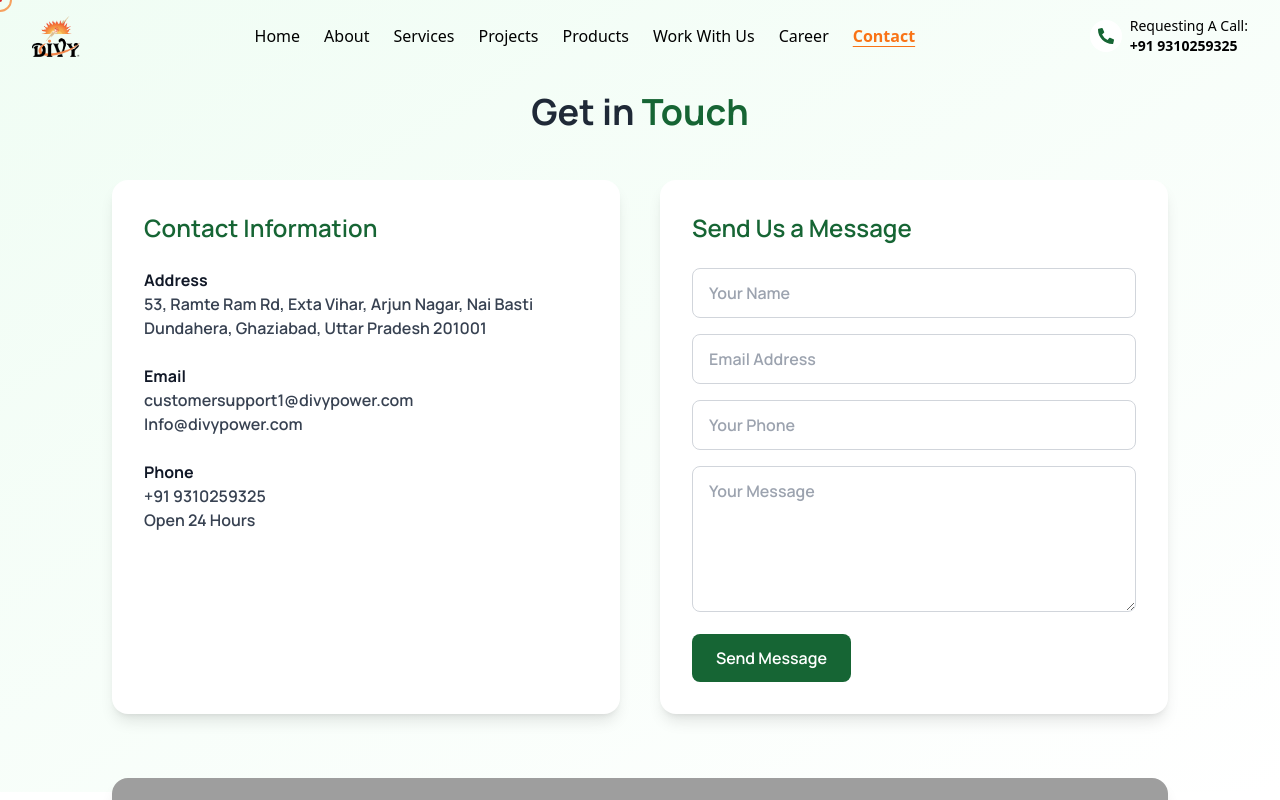
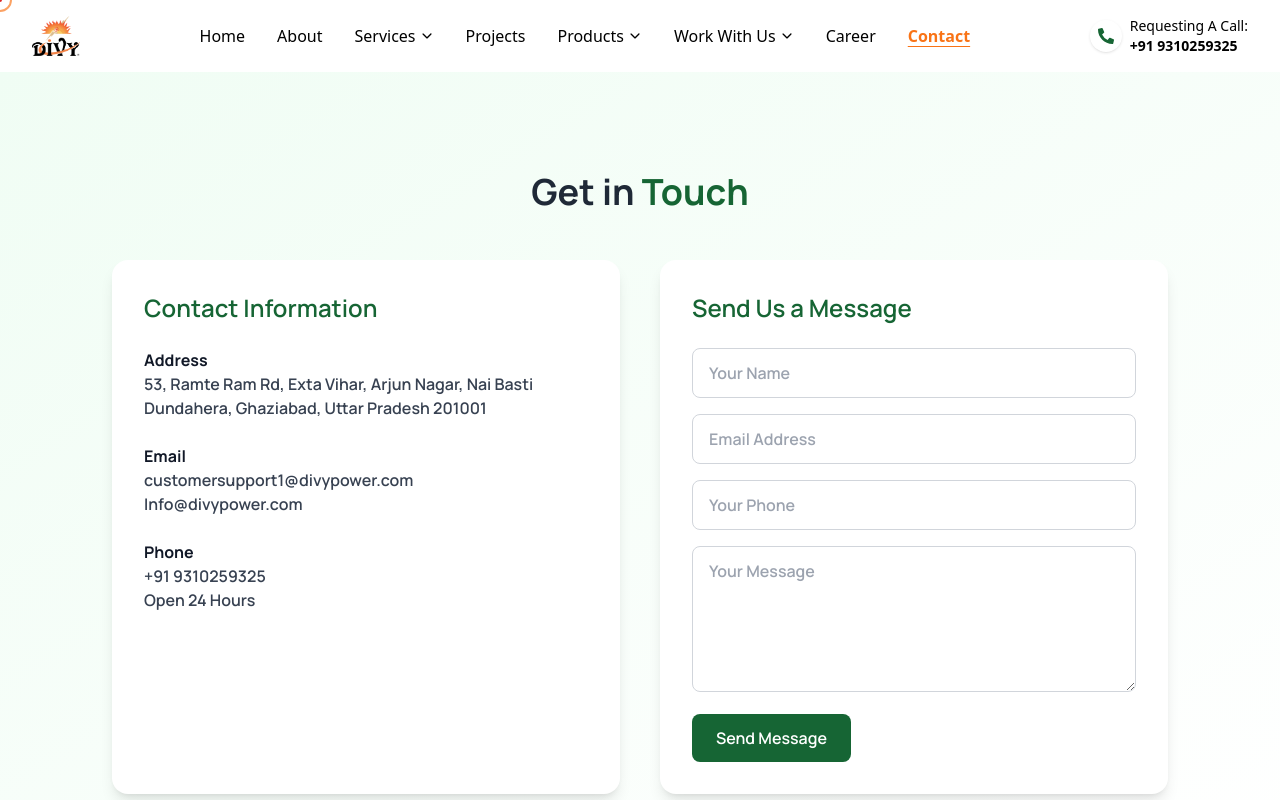
Before and after one commit to vanshika8484/Solar_web, a React (Vite) app: page /contact in a window 1280 px wide. Shown: the top 800 px of the page. Built offline with nearby package versions, Linux system fonts and the light colour scheme; grey boxes are pictures that could not be loaded; a web font is replaced by a local one.

Commit message:
Update SolarLanding.jsx

```diff
--- a/src/components/SolarLanding.jsx
+++ b/src/components/SolarLanding.jsx
@@ -2,17 +2,45 @@ import React, { useState, useEffect } from 'react';
 import { Link, NavLink } from 'react-router-dom';
 import { FaPhoneAlt } from 'react-icons/fa';
 import { HiOutlineMenu, HiOutlineX } from 'react-icons/hi';
-
+import { IoIosArrowDown } from 'react-icons/io';
 import solarlogo from '../Images/logo2.png';
 import './SolarLanding.css';
 
 const navLinks = [
   { name: 'Home', path: '/' },
   { name: 'About', path: '/about' },
-  { name: 'Services', path: '/services' },
+  {
+    name: 'Services',
+    path: '/services', // Main page for services
+    dropdown: [
+      { name: 'Installation & Commissioning (INC)', path: '/Installation_&_Commissioning_(INC)' },
+      { name: 'Engineering, Procurement, and Construction (EPC)', path: '/Engineering_Procurement_and_Construction_(EPC)' },
+      { name: 'Operations & Maintenance (O&M)', path: '/Operations_&_Maintenance_(O&M)' },
+      { name: 'Annual Maintenance Contracts (AMC)', path: '/Annual_Maintenance_Contracts(AMC)' },
+      { name: 'Health Check ups', path: '/Health_Check_ups' },
+    ],
+  },
   { name: 'Projects', path: '/projects' },
-  { name: 'Products', path: '/products' },
-  { name: 'Work With Us', path: '/workwithus' },
+  {
+    name: 'Products',
+    path: '/products', // Main page for products
+    dropdown: [
+      { name: 'SOLAR PANEL', path: '/Solar-pannel' },
+      { name: 'SOLAR PUMP', path: '/solar-pump' },
+      { name: 'MICRO INVERTER', path: '/micro-inverter' },
+      { name: 'Earthing', path: '/earthing' },
+      { name: 'Lightning Arrestor (LA)', path: '/LA' },
+      { name: 'Diesel/Petrol Genset', path: '/Diesel/Petrol%20Genset' },
+    ],
+  },
+  {
+    name: 'Work With Us',
+    path: '/workwithus', // Main page for workwithus
+    dropdown: [
+      { name: 'Become our Dealer', path: '/workwithus' },
+      // { name: 'Become our Partner', path: '/workwithus/partner' },
+    ],
+  },
   { name: 'Career', path: '/career' },
   { name: 'Contact', path: '/contact' },
 ];
@@ -20,57 +48,86 @@ const navLinks = [
 const SolarLanding = () => {
   const [isMenuOpen, setIsMenuOpen] = useState(false);
   const [isScrolled, setIsScrolled] = useState(false);
+  const [activeDropdown, setActiveDropdown] = useState(null);
 
   useEffect(() => {
-    const handleScroll = () => {
-      setIsScrolled(window.scrollY > 10);
-    };
-
+    const handleScroll = () => setIsScrolled(window.scrollY > 10);
     window.addEventListener('scroll', handleScroll);
     return () => window.removeEventListener('scroll', handleScroll);
   }, []);
 
+  const handleMouseEnter = (name) => setActiveDropdown(name);
+  const handleMouseLeave = () => setActiveDropdown(null);
+
   return (
-    <>
-      {/* Sticky Navbar */}
     <div
-        className={`w-full sticky top-0 z-50 transition-all duration-300 ${
-          isScrolled
-            ? ' backdrop-blur shadow-md bg-white'
-            : 'bg-transparent'
+      className={`w-full sticky top-0 z-50 transition-all duration-300 ${isScrolled ? 'bg-white shadow-lg' : 'bg-transparent'
         }`}
     >
-        <div className="max-w-7xl mx-auto flex items-center justify-between text-black rounded-full px-5 md:px-8 py-3 sm:-mt-0 lg:-mt-20 md:-mt-20 ">
+      <div className="max-w-7xl mx-auto flex items-center justify-between px-5 md:px-8 py-3">
         {/* Logo */}
-          <Link to="/" className="flex items-center h-12">
-            <img
-              src={solarlogo}
-              alt="Logo"
-              className="w-12 h-12 object-contain pt-[1px]"
-            />
+        <Link to="/" className="flex items-center">
+          <img src={solarlogo} alt="Logo" className="w-12 h-12 object-contain" />
         </Link>
 
         {/* Desktop Navigation */}
-          <div className="hidden md:flex flex-1 justify-center gap-6 text-base font-medium">
-            {navLinks.map((link) => (
+        <div className="hidden md:flex items-center gap-8 text-base font-medium relative">
+          {navLinks.map((link) =>
+            link.dropdown ? (
+              <div
+                key={link.name}
+                className="relative group"
+                onMouseEnter={() => handleMouseEnter(link.name)}
+                onMouseLeave={handleMouseLeave}
+              >
+                {/* Parent NavLink */}
+                <NavLink
+                  to={link.path}
+                  className={({ isActive }) =>
+                    isActive
+                      ? 'flex items-center gap-1 text-orange-500 font-semibold'
+                      : 'flex items-center gap-1 hover:text-orange-400 transition'
+                  }
+                >
+                  {link.name} <IoIosArrowDown className="text-sm" />
+                </NavLink>
+
+                {/* Dropdown */}
+                <div
+                  className={`absolute top-full left-0 mt-2 w-64 bg-white rounded-lg shadow-lg transition-all duration-200 transform origin-top scale-y-0 opacity-0 group-hover:scale-y-100 group-hover:opacity-100 ${activeDropdown === link.name ? 'opacity-100 scale-y-100' : ''
+                    }`}
+                >
+                  {link.dropdown.map((subLink) => (
+                    <NavLink
+                      key={subLink.name}
+                      to={subLink.path}
+                      className="block px-5 py-2 text-sm text-gray-800 hover:bg-orange-100 hover:text-orange-600 transition"
+                    >
+                      {subLink.name}
+                    </NavLink>
+                  ))}
+                </div>
+              </div>
+            ) : (
               <NavLink
                 key={link.name}
                 to={link.path}
                 className={({ isActive }) =>
                   isActive
                     ? 'text-orange-500 font-semibold underline underline-offset-4'
-                    : 'hover:text-orange-400 transition duration-200'
+                    : 'hover:text-orange-400 transition'
                 }
               >
                 {link.name}
               </NavLink>
-            ))}
+            )
+          )}
         </div>
 
-          {/* Call & Menu */}
+        {/* Call & Mobile Menu Button */}
         <div className="flex items-center gap-4">
-            <a href="tel:+919310259325" className="flex items-center gap-2">
-              <div className="bg-white p-2 rounded-full">
+          <a href="tel:+919310259325" className="hidden md:flex items-center gap-2">
+            <div className="bg-white p-2 rounded-full shadow">
               <FaPhoneAlt className="text-green-800" />
             </div>
             <div className="text-sm text-black">
@@ -89,20 +146,58 @@ const SolarLanding = () => {
 
       {/* Mobile Menu */}
       {isMenuOpen && (
-          <div className="md:hidden bg-gray-900 mt-2 rounded-xl px-6 py-4 shadow-lg transition-all duration-500 ease-in-out">
-            {navLinks.map((link) => (
+        <div className="md:hidden bg-gray-900 rounded-lg px-6 py-4 shadow-lg">
+          {navLinks.map((link) =>
+            link.dropdown ? (
+              <div key={link.name} className="mb-2">
+                {/* Main Page Link + Dropdown */}
+                <div className="flex justify-between items-center">
                   <NavLink
-                key={link.name}
                     to={link.path}
-                className="block text-base font-medium text-white hover:text-orange-400"
+                    className="text-base font-medium text-white hover:text-orange-400"
                     onClick={() => setIsMenuOpen(false)}
                   >
                     {link.name}
                   </NavLink>
+                  <button
+                    onClick={() =>
+                      setActiveDropdown(activeDropdown === link.name ? null : link.name)
+                    }
+                    className="text-white"
+                  >
+                    <IoIosArrowDown
+                      className={`transition-transform ${activeDropdown === link.name ? 'rotate-180' : ''
+                        }`}
+                    />
+                  </button>
+                </div>
+                {activeDropdown === link.name && (
+                  <div className="pl-4 mt-1">
+                    {link.dropdown.map((subLink) => (
+                      <NavLink
+                        key={subLink.name}
+                        to={subLink.path}
+                        className="block text-sm text-gray-300 hover:text-orange-400 py-1"
+                        onClick={() => setIsMenuOpen(false)}
+                      >
+                        {subLink.name}
+                      </NavLink>
                     ))}
-
+                  </div>
+                )}
+              </div>
+            ) : (
+              <NavLink
+                key={link.name}
+                to={link.path}
+                className="block text-base font-medium text-white hover:text-orange-400 py-1"
+                onClick={() => setIsMenuOpen(false)}
+              >
+                {link.name}
+              </NavLink>
+            )
+          )}
           <div className="border-t border-gray-700 my-3"></div>
-
           <div className="flex items-center gap-2">
             <div className="bg-white p-2 rounded-full">
               <FaPhoneAlt className="text-green-800" />
@@ -115,7 +210,6 @@ const SolarLanding = () => {
         </div>
       )}
     </div>
-    </>
   );
 };
 
```
Lines whose indentation alone changed are shown as unchanged.
